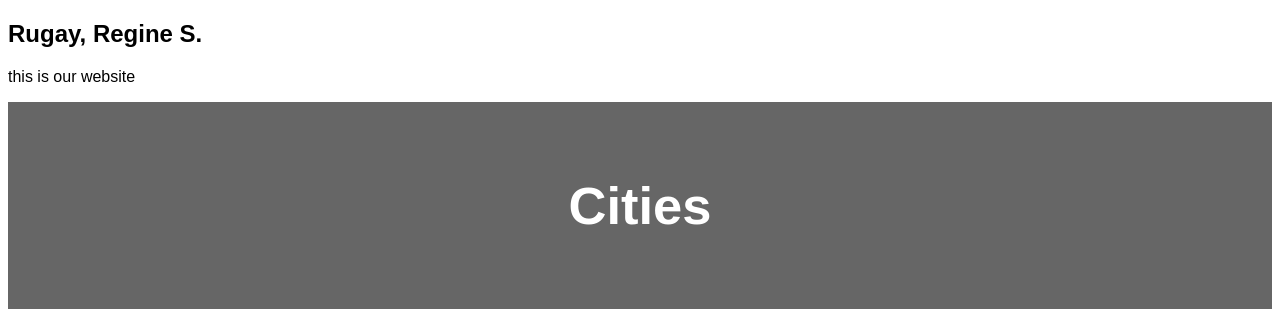
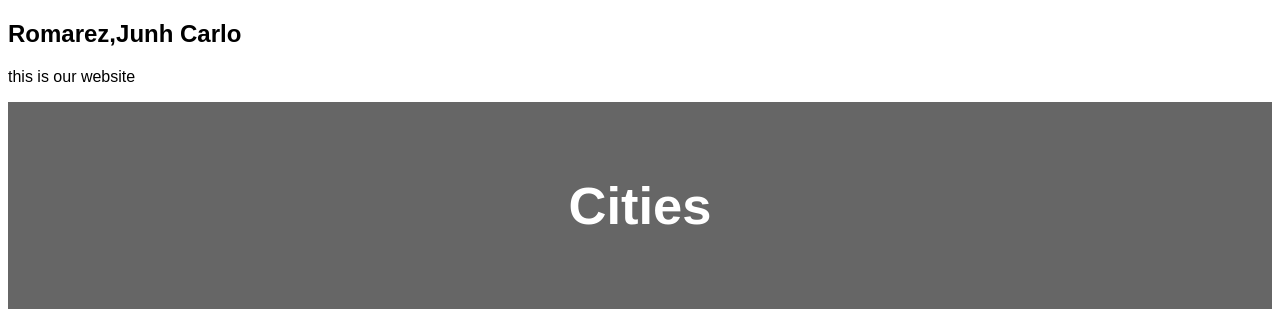
Before and after one commit to JeremiahSimo/ITE400_Section03, a PHP site: page /home.php in a window 1280 px wide. Shown: the top 309 px of the page. Run offline with PHP 8.4, Linux system fonts and the light colour scheme.

Commit message:
I added personal info

```diff
--- a/home.php
+++ b/home.php
@@ -71,7 +71,7 @@ footer {
 </head>
 <body>
 
-<h2>Rugay, Regine S.</h2>
+<h2>Romarez,Junh Carlo </h2>
 <p>this is our website</p>
 
 <header>
```
